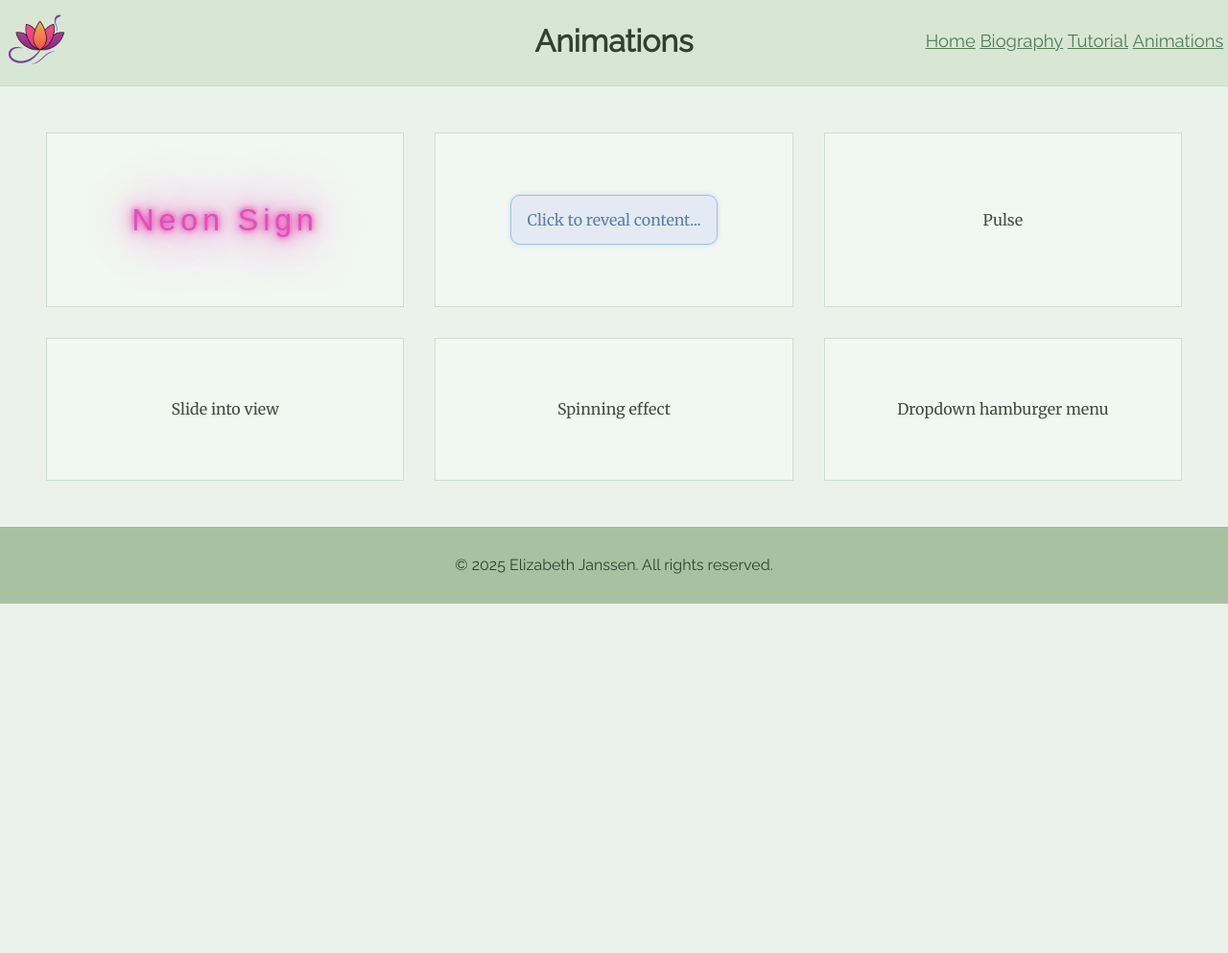
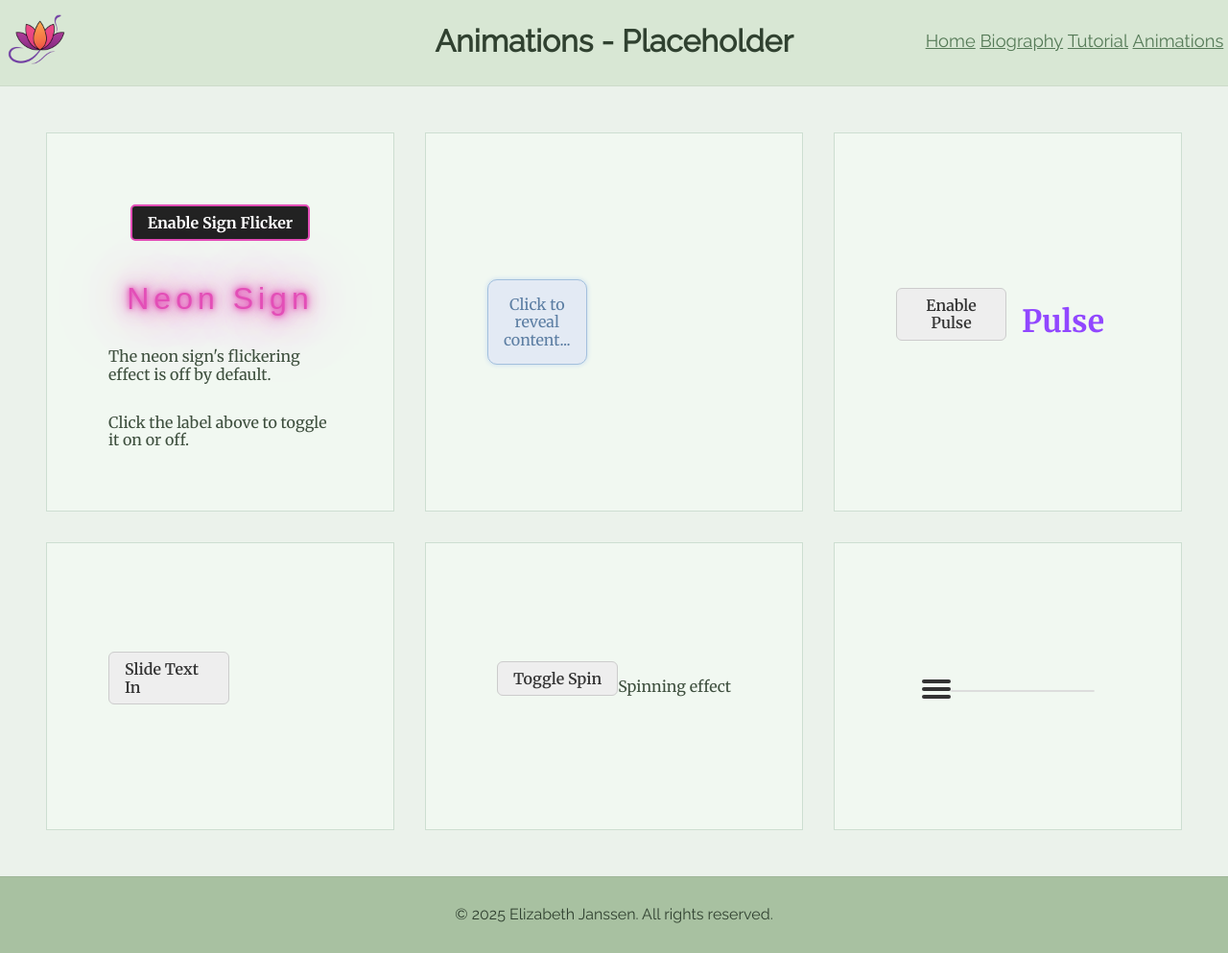
Before and after one commit to emjanssen/comm2019-finalproject-summer2025, a PHP site: page /animations.html in a window 1280 px wide. Shown: the whole page at 96% size. Before the commit the page ends 629 px from the top, so only its background shows below. Run offline with PHP 8.4, Linux system fonts and the light colour scheme.

Commit message:
animations

```diff
--- a/animations.html
+++ b/animations.html
@@ -10,7 +10,7 @@
     <link rel="stylesheet" media="screen" href="css/main.css">
     <link rel="stylesheet" media="screen" href="css/animations.css">
     <link rel="icon" href="css/img/faviconStar.ico" type="image/x-icon">
-    <script>var pageTitle = "Animations";</script>
+    <script>var pageTitle = "Animations - Placeholder";</script>
     <script src="js/main.js" defer></script>
 
     <title></title>
@@ -27,8 +27,15 @@
             <div id="animations-grid">
 
                 <div id="animations-one">
-                    <p id="neon-sign">Neon Sign</p>
+                    <input type="checkbox" id="flicker-toggle" hidden>
+                    <label for="flicker-toggle" id="flicker-label">Enable Sign Flicker</label>
+
+                    <p id="neon-sign" class="neon-text">Neon Sign</p>
+
+                    <p>The neon sign's flickering effect is off by default.</p>
+                    <p>Click the label above to toggle it on or off.</p>
                 </div>
+
 
                 <div id="animations-two">
                     <input type="checkbox" id="toggle-content" hidden>
@@ -40,19 +47,43 @@
                 </div>
 
                 <div id="animations-three">
-                    <p>Pulse</p>
+                    <input type="checkbox" id="pulse-toggle" hidden>
+                    <label for="pulse-toggle" class="pulse-label">Enable Pulse</label>
+
+                    <p id="pulse-target" class="pulse-text">Pulse</p>
                 </div>
 
 <div id="animations-four">
-                    <p>Slide into view</p>
+  <input type="checkbox" id="slide-toggle" hidden>
+  <label for="slide-toggle" class="slide-label">Slide Text In</label>
+
+  <p class="slide-text">Slide into view</p>
 </div>
 
+
 <div id="animations-five">
-                    <p>Spinning effect</p>
+  <input type="checkbox" id="spin-toggle" hidden>
+  <label for="spin-toggle" class="spin-label">Toggle Spin</label>
+
+  <p class="spin-text">Spinning effect</p>
 </div>
 
 <div id="animations-six">
-                    <p>Dropdown hamburger menu</p>
+  <input type="checkbox" id="menu-toggle" hidden>
+  <label for="menu-toggle" class="hamburger" aria-label="Toggle menu" role="button" tabindex="0">
+    <span></span>
+    <span></span>
+    <span></span>
+  </label>
+
+  <nav class="dropdown-menu">
+    <ul>
+      <li><a href="#">Home</a></li>
+      <li><a href="#">About</a></li>
+      <li><a href="#">Services</a></li>
+      <li><a href="#">Contact</a></li>
+    </ul>
+  </nav>
 </div>
 
 
--- a/css/animations.css
+++ b/css/animations.css
@@ -45,17 +45,24 @@
     display: flex;
     justify-content: center;
     align-items: center;
+    min-height: 300px;
 }
 
 /* animations-one */
+
+#animations-one {
+  flex-direction: column;
+  gap: 2rem;
+}
 
 :root {
   --neon-sign-color: rgb(227, 78, 183);
 }
 
+/* Flicker animation */
 @keyframes flicker {
   0%, 19%, 21%, 23%, 25%, 54%, 56%, 100% {
-    opacity: 1; /* Fully visible */
+    opacity: 1;
     text-shadow:
       0 0 5px var(--neon-sign-color),
       0 0 10px var(--neon-sign-color),
@@ -70,8 +77,10 @@
   }
 }
 
-#neon-sign {
+/* Default neon styling (no flicker) */
+.neon-text {
   font-family: 'Arial', sans-serif;
+  font-size: 2rem;
   letter-spacing: 5px;
   color: var(--neon-sign-color);
   text-shadow:
@@ -80,12 +89,36 @@
     0 0 20px var(--neon-sign-color),
     0 0 40px var(--neon-sign-color),
     0 0 80px var(--neon-sign-color);
-    font-size: 2rem;
-    /* animation: flicker 3s infinite; */
 }
+
+/* Flicker only when checkbox is checked */
+#flicker-toggle:checked ~ #neon-sign {
+  animation: flicker 3s infinite;
+}
+
+/* Style the label like a button */
+#flicker-label {
+  display: inline-block;
+  margin: 10px 0;
+  padding: 8px 16px;
+  background-color: #222;
+  color: white;
+  border: 2px solid var(--neon-sign-color);
+  cursor: pointer;
+  border-radius: 5px;
+  font-weight: bold;
+  user-select: none;
+}
+
+#flicker-toggle:checked + #flicker-label {
+  background-color: var(--neon-sign-color);
+  color: black;
+}
+
 
 /* animations-two */
 
+/* Base styles remain the same */
 .click-to-show {
   cursor: pointer;
   background-color: #e3eaf4;
@@ -104,18 +137,217 @@
   box-shadow: 0 0 8px #b0c8e5;
 }
 
+/* Transitionable hidden state */
 .hidden-content {
-  display: none;
+  max-height: 0;
+  opacity: 0;
+  overflow: hidden;
+  transition: max-height 0.6s ease, opacity 0.6s ease;
   color: rgb(60, 56, 56);
   background: #b0c3de;
-  padding: 1rem;
+  padding: 0 1rem;
   border: 1px solid #90b4d4;
   box-shadow: 0 0 8px #90b4d4;
   border-radius: 8px;
-  margin: 2rem;
+  margin: 0 2rem;
   text-align: center;
 }
 
+/* Smooth reveal when checkbox is checked */
 #toggle-content:checked + .click-to-show + .hidden-content {
+  max-height: 500px; /* or higher if you expect more content */
+  opacity: 1;
+  padding: 1rem;
+  margin-top: 2rem;
+}
+
+/* animations-three */
+
+/* Pulse animation keyframes */
+@keyframes slowPulse {
+  0%, 100% {
+    transform: scale(1);
+    opacity: 1;
+  }
+  50% {
+    transform: scale(1.05);
+    opacity: 0.85;
+  }
+}
+
+/* Base pulse target (static) */
+.pulse-text {
+  font-size: 2rem;
+  font-weight: bold;
+  text-align: center;
+  color: #9147ff;
+  padding: 1rem;
+  transition: all 0.3s ease;
+}
+
+/* Apply pulse animation only when checkbox is checked */
+#pulse-toggle:checked + .pulse-label + .pulse-text {
+  animation: slowPulse 3s ease-in-out infinite;
+}
+
+/* Style the toggle label */
+.pulse-label {
+  cursor: pointer;
+  display: inline-block;
+  margin-bottom: 1rem;
+  padding: 0.5rem 1rem;
+  background-color: #eee;
+  color: #333;
+  border-radius: 6px;
+  border: 1px solid #ccc;
+  text-align: center;
+  user-select: none;
+  font-weight: 600;
+}
+
+/* Optional: change label style when pulse is active */
+#pulse-toggle:checked + .pulse-label {
+  background-color: #9147ff;
+  color: white;
+  border-color: #9147ff;
+}
+
+/* animations four */
+
+/* Style the toggle label as a button */
+.slide-label {
+  cursor: pointer;
+  display: inline-block;
+  margin-bottom: 1rem;
+  padding: 0.5rem 1rem;
+  background-color: #eee;
+  color: #333;
+  border-radius: 6px;
+  border: 1px solid #ccc;
+  user-select: none;
+  font-weight: 600;
+}
+
+/* Base state: text off-screen to the left, hidden */
+.slide-text {
+  transform: translateX(-100%);
+  opacity: 0;
+  transition: transform 0.5s ease, opacity 0.5s ease;
+  /* Optional: keep text inline */
+  display: inline-block;
+}
+
+/* When checkbox is checked, slide text in */
+#slide-toggle:checked + .slide-label + .slide-text {
+  transform: translateX(0);
+  opacity: 1;
+}
+
+/* animations five */
+
+/* Style the toggle label as a button */
+.spin-label {
+  cursor: pointer;
+  display: inline-block;
+  margin-bottom: 1rem;
+  padding: 0.5rem 1rem;
+  background-color: #eee;
+  color: #333;
+  border-radius: 6px;
+  border: 1px solid #ccc;
+  user-select: none;
+  font-weight: 600;
+}
+
+/* Keyframes for spinning */
+@keyframes spin {
+  from {
+    transform: rotate(0deg);
+  }
+  to {
+    transform: rotate(360deg);
+  }
+}
+
+/* Base state: no spin */
+.spin-text {
+  display: inline-block;
+  transition: transform 0.3s ease;
+}
+
+/* When checked, apply infinite spin animation */
+#spin-toggle:checked + .spin-label + .spin-text {
+  animation: spin 3s linear infinite;
+}
+
+/* animations six */
+
+/* Hamburger button styles */
+.hamburger {
+  display: inline-block;
+  cursor: pointer;
+  width: 30px;
+  height: 22px;
+  position: relative;
+  user-select: none;
+}
+
+.hamburger span {
   display: block;
+  height: 4px;
+  background: #333;
+  margin: 4px 0;
+  border-radius: 2px;
+  transition: 0.3s ease;
 }
+
+/* Dropdown menu hidden by default */
+.dropdown-menu {
+  max-height: 0;
+  overflow: hidden;
+  transition: max-height 0.4s ease;
+  background-color: #f0f0f0;
+  border: 1px solid #ddd;
+  border-radius: 6px;
+  margin-top: 10px;
+  width: 150px;
+}
+
+/* Menu list styles */
+.dropdown-menu ul {
+  list-style: none;
+  padding: 10px;
+  margin: 0;
+}
+
+.dropdown-menu li {
+  margin-bottom: 8px;
+}
+
+.dropdown-menu li:last-child {
+  margin-bottom: 0;
+}
+
+.dropdown-menu a {
+  text-decoration: none;
+  color: #333;
+  font-weight: 600;
+}
+
+/* Show menu when checkbox is checked */
+#menu-toggle:checked + .hamburger + .dropdown-menu {
+  max-height: 300px; /* adjust as needed */
+}
+
+/* Optional: animate hamburger to X when open */
+#menu-toggle:checked + .hamburger span:nth-child(1) {
+  transform: translateY(8px) rotate(45deg);
+}
+
+#menu-toggle:checked + .hamburger span:nth-child(2) {
+  opacity: 0;
+}
+
+#menu-toggle:checked + .hamburger span:nth-child(3) {
+  transform: translateY(-8px) rotate(-45deg);
+}
```
Lines whose indentation alone changed are shown as unchanged.
